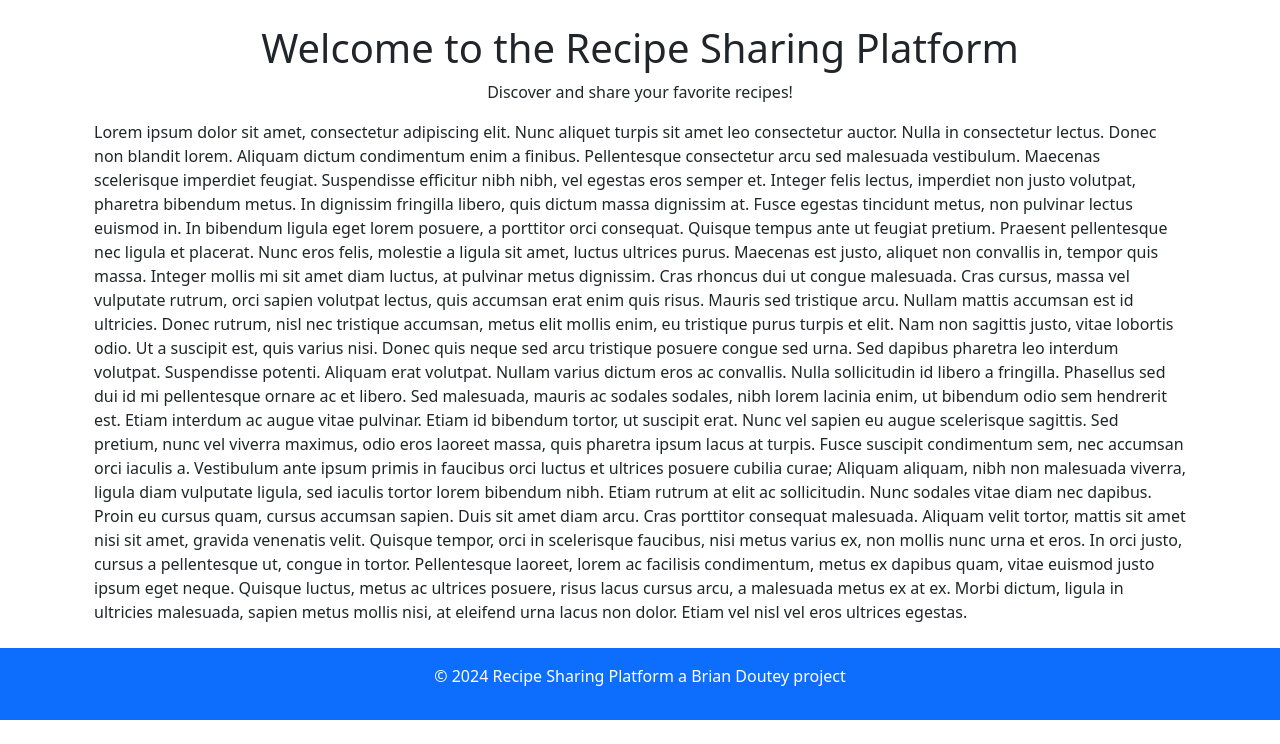
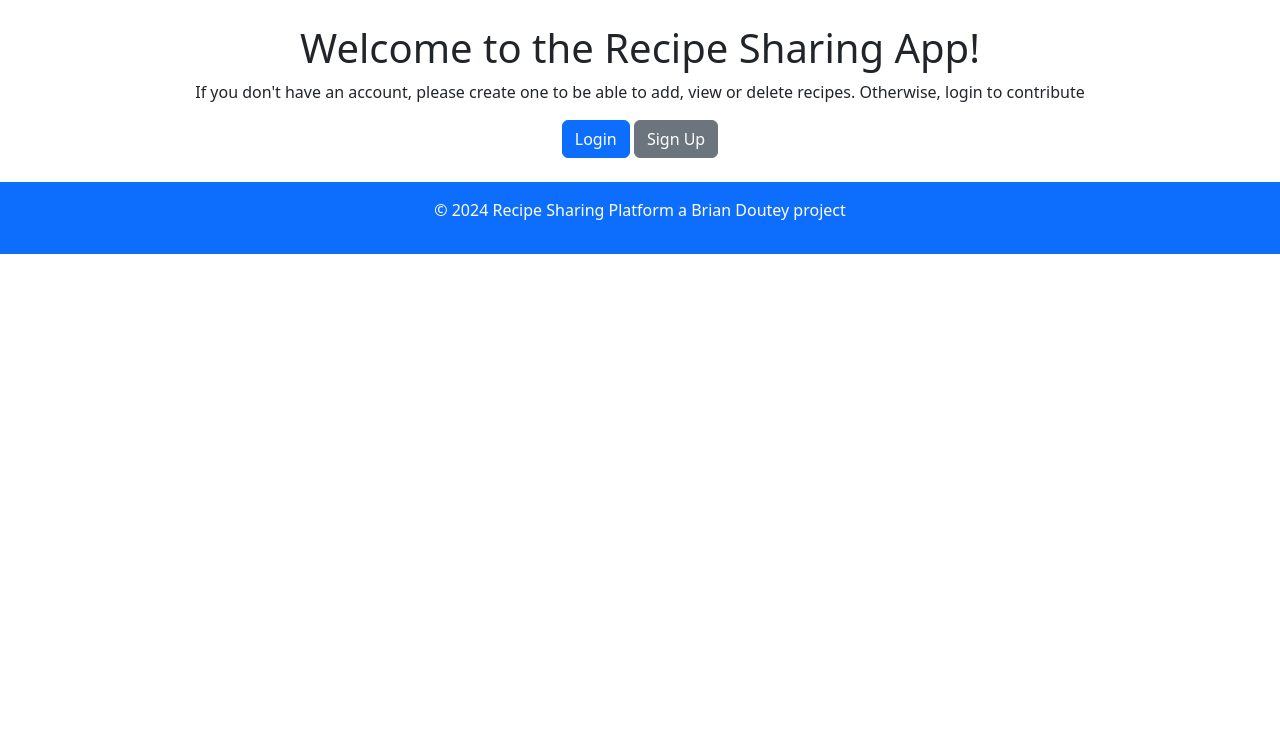
Before and after one commit to dutes/ci_proj4, a Django app: page / in a window 1280 px wide. Shown: the part 56-800 px from the top of the page. Run offline with Django 4.2, Linux system fonts and the light colour scheme.

Commit message:
Add: Added account creation and authentication.

```diff
--- a/recipe_share_app/templates/base.html
+++ b/recipe_share_app/templates/base.html
@@ -30,6 +30,11 @@
                     <li class="nav-item"><a class="nav-link" href="{% url 'add_recipe' %}">Add Recipe</a></li>
                     <li class="nav-item"><a class="nav-link" href="{% url 'delete' %}">Delete Recipes</a></li>
                     <li class="nav-item"><a class="nav-link" href="{% url 'edit_recipe' %}">Edit a recipe</a></li>
+                    {% if user.is_authenticated %}
+                        <li class="nav-item">
+                            <a class="nav-link" href="{% url 'logout' %}">Log Out</a>
+                        </li>
+                    {% endif %}
                 </ul>
             </div>
         </div>
--- a/recipe_share_app/templates/index.html
+++ b/recipe_share_app/templates/index.html
@@ -1,19 +1,155 @@
 {% extends 'base.html' %}
 
-{% block title %}Welcome - Recipe Sharing Platform{% endblock %}
+{% block content %}
+<div class="container text-center">
+    <h1>Welcome to the Recipe Sharing App!</h1>
+    {% if user.is_authenticated %}
+        <h2> Welcome, {{ user.username }}! Please contribute by adding a recipe.</h2>
+    {% else %}
+        <p>If you don't have an account, please create one to be able to add, view or delete recipes. Otherwise, login to contribute</p>
 
-{% block content %}
-<div class="container">
-<h1 class="text-center">Welcome to the Recipe Sharing Platform</h1>
-<p class="text-center">Discover and share your favorite recipes!</p>
-<p>Lorem ipsum dolor sit amet, consectetur adipiscing elit. Nunc aliquet turpis sit amet leo consectetur auctor. Nulla in consectetur lectus. Donec non blandit lorem. Aliquam dictum condimentum enim a finibus. Pellentesque consectetur arcu sed malesuada vestibulum. Maecenas scelerisque imperdiet feugiat. Suspendisse efficitur nibh nibh, vel egestas eros semper et. Integer felis lectus, imperdiet non justo volutpat, pharetra bibendum metus. In dignissim fringilla libero, quis dictum massa dignissim at. Fusce egestas tincidunt metus, non pulvinar lectus euismod in. In bibendum ligula eget lorem posuere, a porttitor orci consequat. Quisque tempus ante ut feugiat pretium. Praesent pellentesque nec ligula et placerat. Nunc eros felis, molestie a ligula sit amet, luctus ultrices purus. Maecenas est justo, aliquet non convallis in, tempor quis massa.
+<!-- toast messages -->
+{% if messages %}
+<div aria-live="polite" aria-tomic="true" class="position-relative">
+    <div class="toast-container position-absolute top-0 start-0 p-3">
+        {% for message in messages %}
+        <div class="toast align-items-center text-white bg-success border-0 show" role="alert" aria-live="assertive" aria-atomic="true">
+            <div class="d-flex">
+                <div class="toast-body">
+                    {{ message }}
+                </div>
+            </div>
+        </div>
+        {% endfor %}
+    </div>
+</div>
+{% endif %}
 
-    Integer mollis mi sit amet diam luctus, at pulvinar metus dignissim. Cras rhoncus dui ut congue malesuada. Cras cursus, massa vel vulputate rutrum, orci sapien volutpat lectus, quis accumsan erat enim quis risus. Mauris sed tristique arcu. Nullam mattis accumsan est id ultricies. Donec rutrum, nisl nec tristique accumsan, metus elit mollis enim, eu tristique purus turpis et elit. Nam non sagittis justo, vitae lobortis odio.
+<!-- buttons to open login and create views-->
+        <button class="btn btn-primary" data-bs-toggle="modal" data-bs-target="#loginModal">Login</button>
+         <button class="btn btn-secondary" data-bs-toggle="modal" data-bs-target="#signupModal">Sign Up</button>
+    {% endif %}
+</div>
 
-    Ut a suscipit est, quis varius nisi. Donec quis neque sed arcu tristique posuere congue sed urna. Sed dapibus pharetra leo interdum volutpat. Suspendisse potenti. Aliquam erat volutpat. Nullam varius dictum eros ac convallis. Nulla sollicitudin id libero a fringilla.
+<!-- Login Modal -->
+<div class="modal fade" id="loginModal" tabindex="-1" aria-labelledby="loginModalLabel" aria-hidden="true">
+    <div class="modal-dialog modal-dialog-centered"> <!-- Centered modal -->
+        <div class="modal-content">
+            <!-- Modal Header -->
+            <div class="modal-header bg-primary text-white"> <!-- Added background color -->
+                <h5 class="modal-title" id="loginModalLabel">Login</h5>
+                <button type="button" class="btn-close text-white" data-bs-dismiss="modal" aria-label="Close"></button>
+            </div>
 
-    Phasellus sed dui id mi pellentesque ornare ac et libero. Sed malesuada, mauris ac sodales sodales, nibh lorem lacinia enim, ut bibendum odio sem hendrerit est. Etiam interdum ac augue vitae pulvinar. Etiam id bibendum tortor, ut suscipit erat. Nunc vel sapien eu augue scelerisque sagittis. Sed pretium, nunc vel viverra maximus, odio eros laoreet massa, quis pharetra ipsum lacus at turpis. Fusce suscipit condimentum sem, nec accumsan orci iaculis a. Vestibulum ante ipsum primis in faucibus orci luctus et ultrices posuere cubilia curae; Aliquam aliquam, nibh non malesuada viverra, ligula diam vulputate ligula, sed iaculis tortor lorem bibendum nibh. Etiam rutrum at elit ac sollicitudin. Nunc sodales vitae diam nec dapibus. Proin eu cursus quam, cursus accumsan sapien.
+            <!-- Modal Body -->
+            <div class="modal-body">
+                <form method="post" action="{% url 'index' %}" class="p-3">
+                    {% csrf_token %}
 
-    Duis sit amet diam arcu. Cras porttitor consequat malesuada. Aliquam velit tortor, mattis sit amet nisi sit amet, gravida venenatis velit. Quisque tempor, orci in scelerisque faucibus, nisi metus varius ex, non mollis nunc urna et eros. In orci justo, cursus a pellentesque ut, congue in tortor. Pellentesque laoreet, lorem ac facilisis condimentum, metus ex dapibus quam, vitae euismod justo ipsum eget neque. Quisque luctus, metus ac ultrices posuere, risus lacus cursus arcu, a malesuada metus ex at ex. Morbi dictum, ligula in ultricies malesuada, sapien metus mollis nisi, at eleifend urna lacus non dolor. Etiam vel nisl vel eros ultrices egestas.</p>
+                    <!-- Username Field -->
+                    <div class="mb-3">
+                        <label for="id_login-username" class="form-label fw-semibold">Username</label>
+                        <input type="text" name="login-username" class="form-control" id="id_login-username"
+                               placeholder="Enter your username" required>
+                    </div>
+
+                    <!-- Password Field -->
+                    <div class="mb-3">
+                        <label for="id_login-password" class="form-label fw-semibold">Password</label>
+                        <input type="password" name="login-password" class="form-control" id="id_login-password"
+                               placeholder="Enter your password" required>
+                    </div>
+
+                    <!-- Submit and Cancel Buttons -->
+                    <div class="d-grid gap-2 d-md-flex justify-content-md-end">
+                        <button type="submit" name="login" class="btn btn-primary w-100">Login</button>
+                        <button type="button" class="btn btn-secondary w-100" data-bs-dismiss="modal">Cancel</button>
+                    </div>
+                </form>
+            </div>
+
+            <!-- Modal Footer -->
+            <div class="modal-footer text-center">
+                <p class="small text-muted w-100">
+                    Don't have an account? <a href="#" class="text-primary" data-bs-toggle="modal" data-bs-target="#signupModal">Sign up here</a>
+                </p>
+            </div>
+        </div>
+    </div>
 </div>
+
+
+<!-- Sign-up Modal -->
+<div class="modal fade" id="signupModal" tabindex="-1" aria-labelledby="signupModalLabel" aria-hidden="true">
+    <div class="modal-dialog">
+        <div class="modal-content">
+            <div class="modal-header">
+                <h5 class="modal-title" id="signupModalLabel">Sign Up</h5>
+                <button type="button" class="btn-close" data-bs-dismiss="modal" aria-label="Close"></button>
+            </div>
+            <div class="modal-body">
+                <form method="post" action="{% url 'index' %}" id="signup-form">
+                    {% csrf_token %}
+                    <!--username-->
+                    <div class="mb-3">
+                        <label for="id_signup-username" class="form-label">Username</label>
+                        <input type="text" name="signup-username" class="form-control" id="id_signup_username"
+                            placeholder="Choose a username" required>
+                    </div>
+                    <!--password-->
+                    <!--{{ signup_form.as_p }}  Ensures prefixed form fields are rendered correctly -->
+                     <div class="mb-3">
+                        <label for="id_signup-password1"class="form-label"> Password</label>
+                        <input type=""password name="signup-password1" class="form-control" id="id_signuup-password1"
+                            placeholder="Enter a strong password" required>
+                     </div>
+                     <!--password confirmation-->
+                     <div class="mb-3">
+                        <label for="id_signup-password2"class="form-label"> Password</label>
+                        <input type=""password name="signup-password2" class="form-control" id="id_signuup-password2"
+                            placeholder="Re-enter your password" required>
+                        <div id="password-feedback" class="form-text text-danger"></div>
+                     </div>
+                    <div class="text-end">
+                        <button type="submit" name="signup" class="btn btn-primary">Sign Up</button>
+                        <button type="button" class="btn btn-secondary" data-bs-dismiss="modal">Cancel</button>
+                    </div>
+                </form>
+            </div>
+        </div>
+    </div>
+</div>
+
+<script>
+    //password validation feedback
+    document.addEventListener("DOMContentLoaded", function (){
+        const passwordField=document.getElementById("id_signup-password1");
+        const passwordConfirmationField = document.getElementById("id_signup-password2");
+        const feedback = document.getElementById("password-validation-feedback");
+
+        if (passwordField && passwordConfirmationField) {
+            passwordField.addEventListener("input", validatePasswords);
+            passwordConfirmationField.addEventListener("input", validatePasswords);
+
+            function validatePasswords() {
+                const password = passwordField.value;
+                const confirmPassword=passwordConfirmationField.value;
+
+                if (password.length < 8) {
+                    feedback.textContent = "Password must be at least 8 characters long";
+                } else if (password !== confirmPassword) {
+                    feedback.textContent = "Passwords must match";
+                } else {
+                    feedback.textContent = "";
+                }
+            }
+        }
+        //toast dismissal
+        const toastElements = document.querySelectorAll('.toast');
+        toastElements.forEach(toastEl => {
+            const toast = new bootstrap.Toast(toastEl, { delay: 5000}); //delay dismiss for 5sec
+            toast.show();
+        })
+    });
+</script>
 {% endblock %}
--- a/recipe_share_app/urls.py
+++ b/recipe_share_app/urls.py
@@ -1,8 +1,12 @@
 from django.urls import path
+from django.contrib.auth import views as auth_views
+from .views import logout_view
 from . import views
 
 urlpatterns = [
     path('', views.index, name='index'), # path for the landing page
+    path('login/', auth_views.LoginView.as_view(template_name='custom_login.html'), name='login'), #view for login
+    path('logout/', logout_view, name='logout'),
     path('starters/', views.starters, name='starters'), # path for the starters page
     path('mains/', views.mains, name='mains'), # path for the mains page
     path('desserts/', views.desserts, name='desserts'), # path for the desserts page
--- a/recipe_share_app/views.py
+++ b/recipe_share_app/views.py
@@ -1,13 +1,62 @@
 from django.shortcuts import render, redirect, get_object_or_404
 from django.http import JsonResponse
 from django.contrib import messages
+from django.contrib.auth import login, logout, authenticate
+from django.contrib.auth.decorators import login_required
+from django.contrib.auth.forms import AuthenticationForm, UserCreationForm
 from .models import Recipe
 from .forms import RecipeForm
+
+def custom_login_required(view_func):
+    def wrapper(request, *args, **kwargs):
+        if not request.user.is_authenticated:
+            messages.error(request, "You need to login to access that page")
+            return redirect('index')
+        return view_func(request, *args, **kwargs)
+    return wrapper
+
 
 # Create your views here.
 # home page
 def index(request):
-    return render(request, 'index.html')
+    # Instantiate forms with prefixes to avoid ID conflicts in the DOM
+    login_form = AuthenticationForm(prefix='login')
+    signup_form = UserCreationForm(prefix='signup')
+
+    if request.method == "POST":
+        # Handle Login Form
+        if "login" in request.POST:
+            login_form = AuthenticationForm(data=request.POST, prefix='login')
+            if login_form.is_valid():
+                user = login_form.get_user()
+                login(request, user)
+                messages.success(request, "You have logged in successfully!")
+                return redirect('index')
+            else:
+                messages.error(request, "Login failed, please check your username and password.")
+
+        # Handle Signup Form
+        elif "signup" in request.POST:
+            # Explicitly handle prefixed POST data
+            signup_form = UserCreationForm(request.POST, prefix='signup')
+            if signup_form.is_valid():
+                user = signup_form.save()
+                login(request, user)  # Log in the user
+                return redirect('index')
+            else:
+                #dupe username check
+                if 'username' in signup_form.errors:
+                    messages.error(request, "this username already exsists, please chose another.")
+                else:
+                    messages.error(request, "Sign-up failed. Please correct the errors and try again.")
+
+    return render(request, 'index.html', {'login_form': login_form, 'signup_form': signup_form})
+
+# logout view
+def logout_view(request):
+    logout(request)
+    messages.success(request, "you have successfully logged out")
+    return redirect('index')
 
 # starters page
 def starters(request):
@@ -25,20 +74,20 @@ def desserts(request):
     return render(request, 'desserts.html', {'recipes': recipes})
 
 # add recipe page
+@custom_login_required
 def add_recipe(request):
     form = RecipeForm()
     if request.method == 'POST':
         form=RecipeForm(request.POST, request.FILES)
         if form.is_valid():
             recipe = form.save()
-            messages.success(
-                request,
-                f'Your recipe "{recipe.name}" has been added to the "{recipe.category}" page.'
-            )
-            form=RecipeForm()
+            messages.success(request,
+                f'Your recipe "{recipe.name}" has been added to the "{recipe.category}" page.')
+            form=redirect('add_recipe')
     return render(request, 'add_recipe.html', {'form':form})
 
 # delete recipe page
+@custom_login_required
 def delete(request):
     if request.method == 'POST':
         recipe_ids = request.POST.getlist("recipe_id")
@@ -51,6 +100,7 @@ def delete(request):
     return render(request, 'delete.html', {'recipes': recipes})
 
 # get recipes for edit page
+@custom_login_required
 def recipe_details(request, recipe_id):
         recipe = get_object_or_404(Recipe, pk=recipe_id)
         data = {
@@ -63,11 +113,13 @@ def recipe_details(request, recipe_id):
         return JsonResponse(data)
 
 # edit recipe page
+@custom_login_required
 def edit_recipe(request):
     recipes = Recipe.objects.all()
     return render(request, 'edit_recipe.html', {'recipes': recipes})
 
 # update recipe
+@custom_login_required
 def update_recipe(request, recipe_id):
     if request.method == 'POST':
         recipe = get_object_or_404(Recipe, pk=recipe_id)
@@ -78,3 +130,9 @@ def update_recipe(request, recipe_id):
         else:
             return JsonResponse({'success': False, 'errors': form.errors}, status=400)
     return JsonResponse({'error': 'Invalid request'}, status=405)
+
+#logout
+def logout_view(request):
+    logout(request)
+    messages.success(request, "You have been logged out")
+    return redirect('index')
```
Also changed, not shown: recipe_share_app/templates/add_recipe.html (+6 -14 lines), recipe_share_app/templates/authenticated_index.html (added, +8 -0 lines), recipe_share_app/templates/custom_login.html (added, +14 -0 lines), recipe_sharing_platform/settings.py (+12 -0 lines), media/images/glass-whiskey-table-surrounded-by-smoke-against-black-background_181624-5701.jpg (added), 1 other file.
